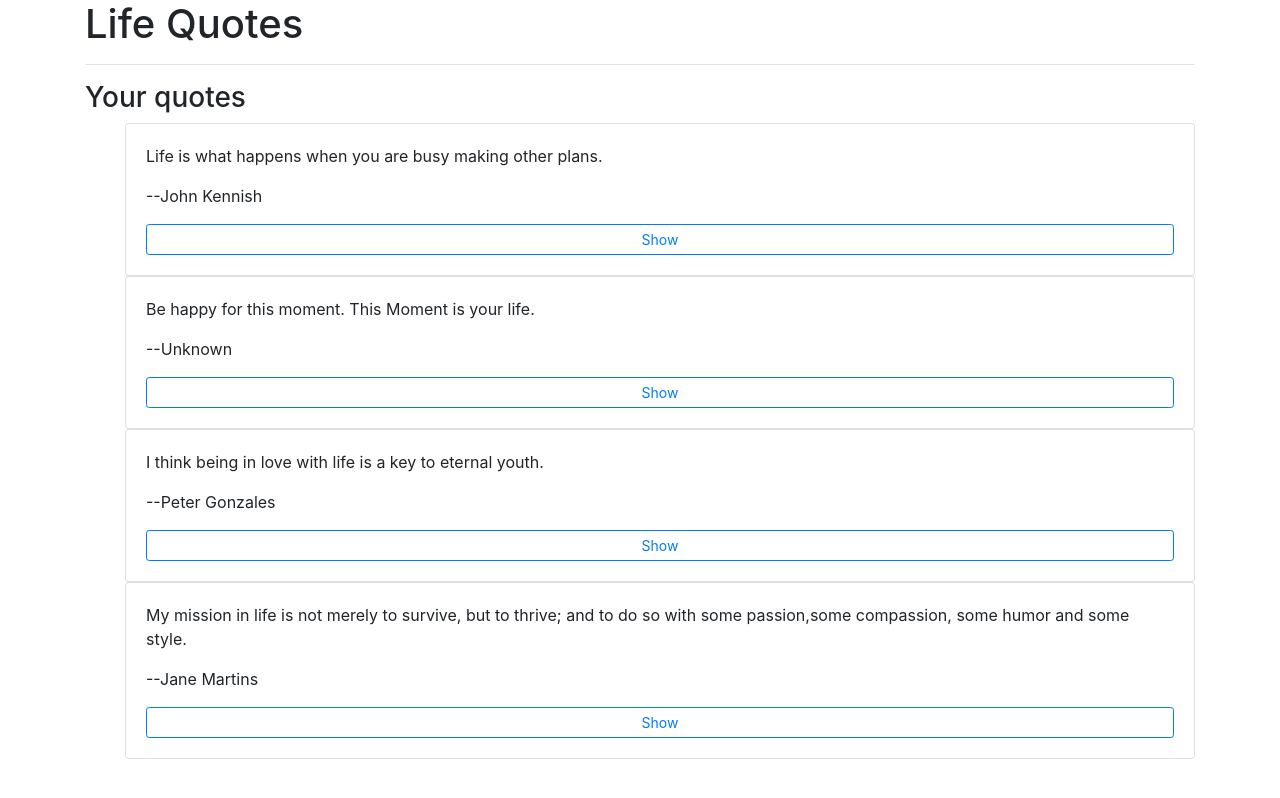
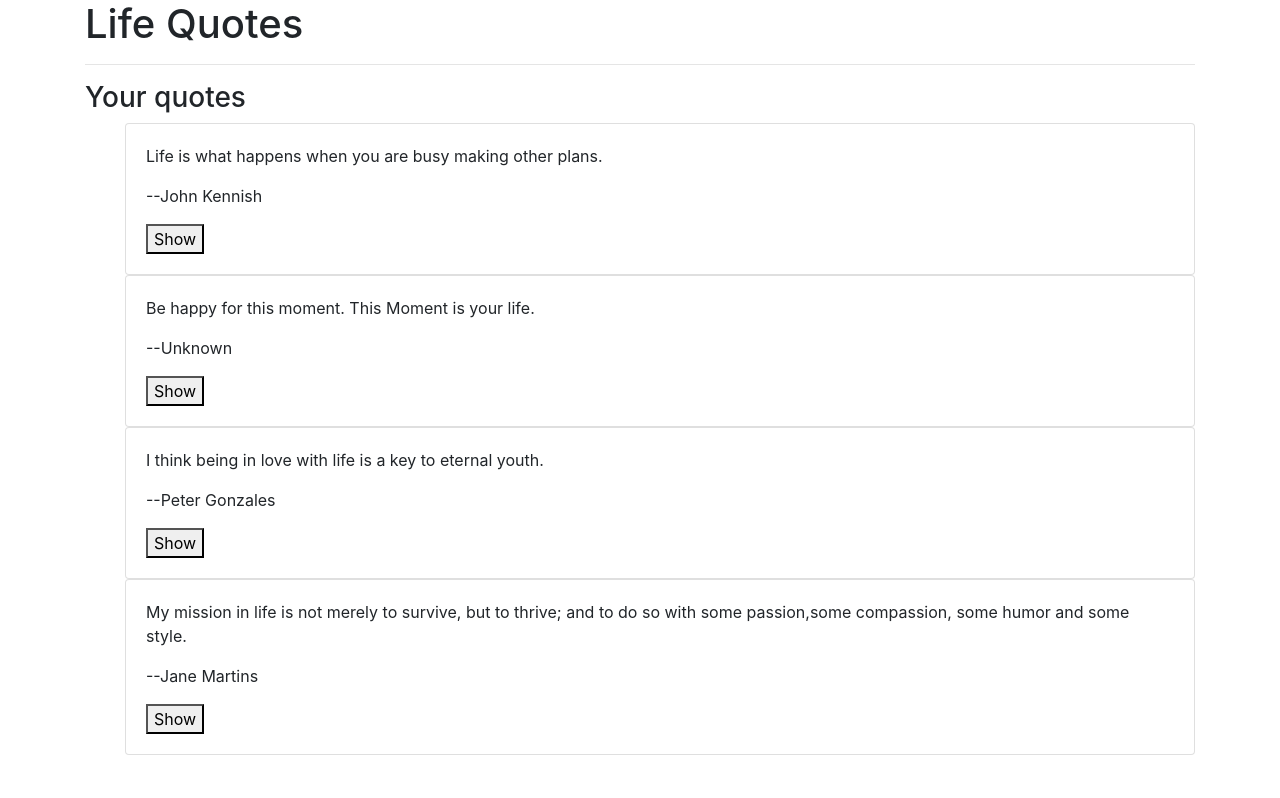
Before and after one commit to Brian23-eng/Quotes, an Angular app: page / in a window 1280 px wide. Built offline with nearby package versions, Linux system fonts and the light colour scheme.

Commit message:
add toggle function to the quotes component to enable the user to hide or view details

```diff
--- a/src/app/quote-details/quote-details.component.html
+++ b/src/app/quote-details/quote-details.component.html
@@ -1,4 +1,4 @@
 <p>
     Total Up Votes: {{quote.upVotes }}</p>
-<p>Created by: {{ quote.submittedBy }}</p>
+<p>Created by: {{ quote.submittedBy }} on {{ quote.Date }}</p>
 <button (click)='quoteDelete'>Delete</button>
--- a/src/app/quotes.ts
+++ b/src/app/quotes.ts
@@ -5,7 +5,8 @@ export class Quotes {
         public name: string,
         public description: string,
         public submittedBy: string,
-        public upVotes: number,){
+        public upVotes: number,
+        Date:Date){
             this.showDescription = false;
         }
 
--- a/src/app/quotes/quotes.component.html
+++ b/src/app/quotes/quotes.component.html
@@ -7,9 +7,11 @@
             <p> {{quote.name}}.</p>
             <p>--{{ quote.description}}</p>
 
-            <button class="btn btn-outline-primary btn-sm" (click)='toggleDetails(i)'>Show</button>
+            <div>
+                <button (click)="toggle()" id="btn">{{ details }}</button>
+            </div>
 
-            <app-quote-details *ngIf='quote.showDescription' [quote]='quote' (isDelete)='completeQuote($event,i)'></app-quote-details>
+            <app-quote-details *ngIf="show" [quote]='quote' (isDelete)='completeQuote($event,i)'></app-quote-details>
 
 
         </div>
--- a/src/app/quotes/quotes.component.ts
+++ b/src/app/quotes/quotes.component.ts
@@ -9,10 +9,8 @@ import { Quotes} from '../quotes'
 })
 export class QuotesComponent implements OnInit {
 
-
-  toggleDetails(index){
-    this.quotes[index].showDescription = !this.quotes[index].showDescription;
-  }
+  public show:boolean = false;
+  public details: any = 'Show';
 
   completeQuote(isDelete, index){
     if (isDelete){
@@ -27,23 +25,32 @@ export class QuotesComponent implements OnInit {
       new Quotes(1,
        'Life is what happens when you are busy making other plans',
       'John Kennish',
-       'Brian Omondi',0),
+       'Brian Omondi',0, new Date(2019,9,21)),
      new Quotes (2,
        'Be happy for this moment. This Moment is your life',
        'Unknown',
-       'Crazy Mind',0),
+       'Crazy Mind',0, new Date(2019,9,21)),
 new Quotes(3,
        'I think being in love with life is a key to eternal youth',
        'Peter Gonzales',
-       'Jibril',0),
+       'Jibril',0, new Date(2019,9,21)),
      new Quotes (4,
          'My mission in life is not merely to survive, but to thrive; and to do so with some passion,some compassion, some humor and some style',
        'Jane Martins',
-       'Bontex',0)
+       'Bontex',0, new Date(2019,9,21))
     ]
   }
 
   ngOnInit() {
   }
 
+  toggle(){
+    this.show = !this.show;
+
+    if(this.show)
+    this.details = "Hide details";
+    else
+    this.details = "Show details"
+  }
+
 }
```
